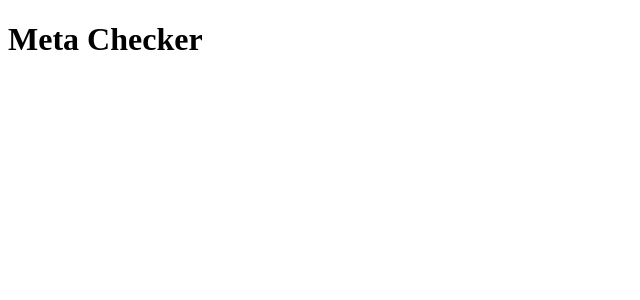
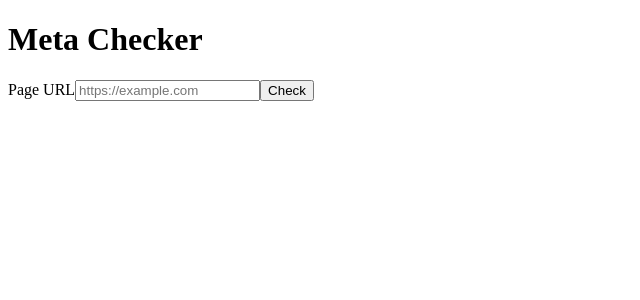
Before and after one commit to rossyanez/meta-checker, a Next.js app: page / in a window 1280 px wide. Shown: the top 300 px of the page, without its empty margins (0-640 px from the left). Built offline with nearby package versions, Linux system fonts and the light colour scheme.

Commit message:
feat(home): add the URL box and Check button
The button does nothing yet. Checking a URL is a later ticket.

```diff
--- a/app/page.tsx
+++ b/app/page.tsx
@@ -2,6 +2,9 @@ export default function Home() {
   return (
     <main>
       <h1>Meta Checker</h1>
+      <label htmlFor="url">Page URL</label>
+      <input id="url" name="url" type="url" placeholder="https://example.com" />
+      <button type="button">Check</button>
     </main>
   )
 }
```
